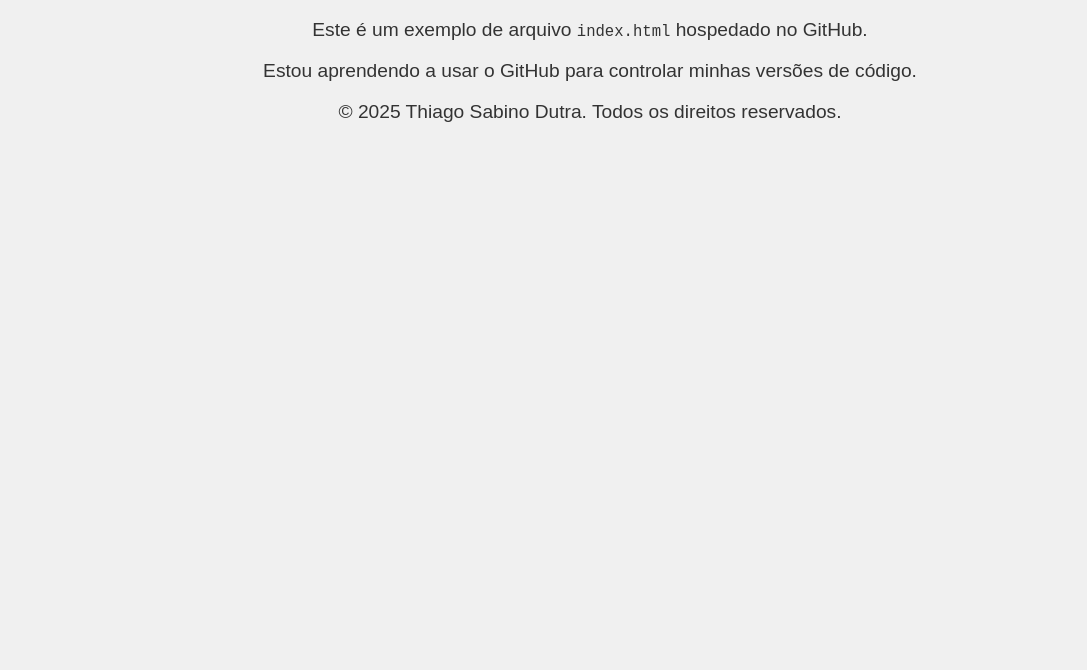
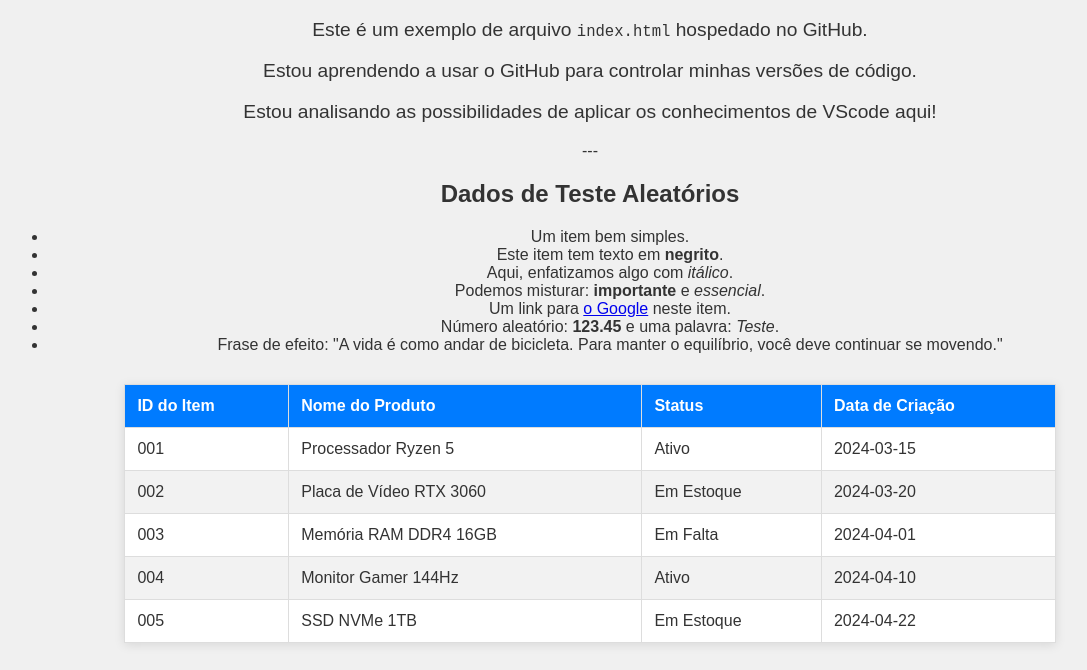
Before and after one commit to profthiagosabinodutra/Teste, a plain HTML site: page index.html in a window 1280 px wide. Shown: the part 119-789 px from the top of the page, without its empty margins (50-1137 px from the left). Drawn offline with Linux system fonts and the light colour scheme.

Commit message:
confirmar

```diff
--- a/index.html
+++ b/index.html
@@ -18,6 +18,30 @@
         p {
             font-size: 1.2em;
         }
+        /* Estilos adicionais para a tabela */
+        table {
+            width: 80%; /* Largura da tabela */
+            margin: 30px auto; /* Centraliza a tabela e adiciona margem */
+            border-collapse: collapse; /* Colapsa as bordas das células */
+            box-shadow: 0 2px 10px rgba(0, 0, 0, 0.1); /* Sombra suave */
+            background-color: white; /* Fundo branco */
+        }
+        th, td {
+            border: 1px solid #ddd; /* Borda leve para células */
+            padding: 12px; /* Espaçamento interno */
+            text-align: left; /* Alinha o texto à esquerda */
+        }
+        th {
+            background-color: #007bff; /* Fundo azul para o cabeçalho */
+            color: white; /* Texto branco no cabeçalho */
+            font-weight: bold;
+        }
+        tr:nth-child(even) {
+            background-color: #f2f2f2; /* Fundo cinza claro para linhas pares */
+        }
+        tr:hover {
+            background-color: #ddd; /* Fundo mais escuro ao passar o mouse */
+        }
     </style>
 </head>
 <body>
@@ -27,9 +51,71 @@
     <main>
         <p>Este é um exemplo de arquivo <code>index.html</code> hospedado no GitHub.</p>
         <p>Estou aprendendo a usar o GitHub para controlar minhas versões de código.</p>
+        <p>
+            Estou analisando as possibilidades de aplicar os conhecimentos de VScode aqui!
+        </p>
+
+        ---
+
+        <h2>Dados de Teste Aleatórios</h2>
+        <ul class="random-list">
+            <li>Um <span>item</span> bem simples.</li>
+            <li>Este item tem texto em <strong>negrito</strong>.</li>
+            <li>Aqui, enfatizamos algo com <em>itálico</em>.</li>
+            <li>Podemos misturar: <strong>importante</strong> e <em>essencial</em>.</li>
+            <li>Um link para <a href="https://www.google.com" target="_blank">o Google</a> neste item.</li>
+            <li>Número aleatório: <strong>123.45</strong> e uma palavra: <em>Teste</em>.</li>
+            <li>Frase de efeito: "A vida é como andar de bicicleta. Para manter o equilíbrio, você deve continuar se movendo."</li>
+        </ul>
+
+        <table>
+            <thead>
+                <tr>
+                    <th>ID do Item</th>
+                    <th>Nome do Produto</th>
+                    <th>Status</th>
+                    <th>Data de Criação</th>
+                </tr>
+            </thead>
+            <tbody>
+                <tr>
+                    <td>001</td>
+                    <td>Processador Ryzen 5</td>
+                    <td>Ativo</td>
+                    <td>2024-03-15</td>
+                </tr>
+                <tr>
+                    <td>002</td>
+                    <td>Placa de Vídeo RTX 3060</td>
+                    <td>Em Estoque</td>
+                    <td>2024-03-20</td>
+                </tr>
+                <tr>
+                    <td>003</td>
+                    <td>Memória RAM DDR4 16GB</td>
+                    <td>Em Falta</td>
+                    <td>2024-04-01</td>
+                </tr>
+                <tr>
+                    <td>004</td>
+                    <td>Monitor Gamer 144Hz</td>
+                    <td>Ativo</td>
+                    <td>2024-04-10</td>
+                </tr>
+                <tr>
+                    <td>005</td>
+                    <td>SSD NVMe 1TB</td>
+                    <td>Em Estoque</td>
+                    <td>2024-04-22</td>
+                </tr>
+            </tbody>
+        </table>
+
     </main>
     <footer>
         <p>&copy; 2025 Thiago Sabino Dutra. Todos os direitos reservados.</p>
     </footer>
+    <img src="./imagens/bandeira.avif" alt="Canadá">
+
 </body>
 </html>
```
Also changed, not shown: imagens/bandeira.avif (added).
